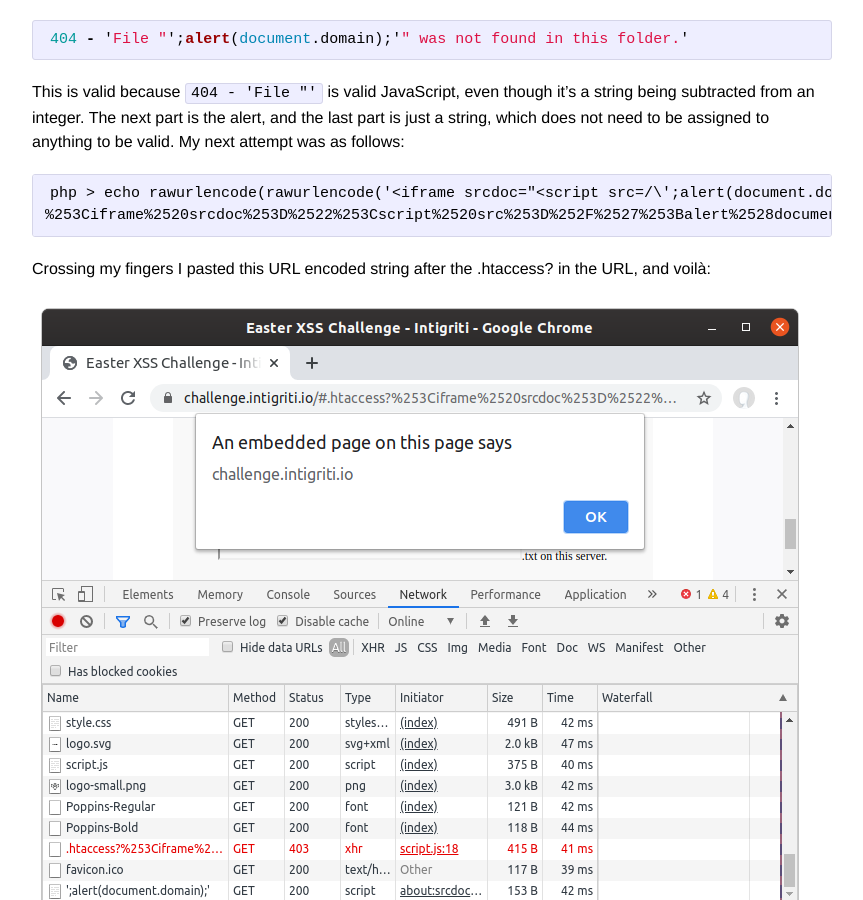
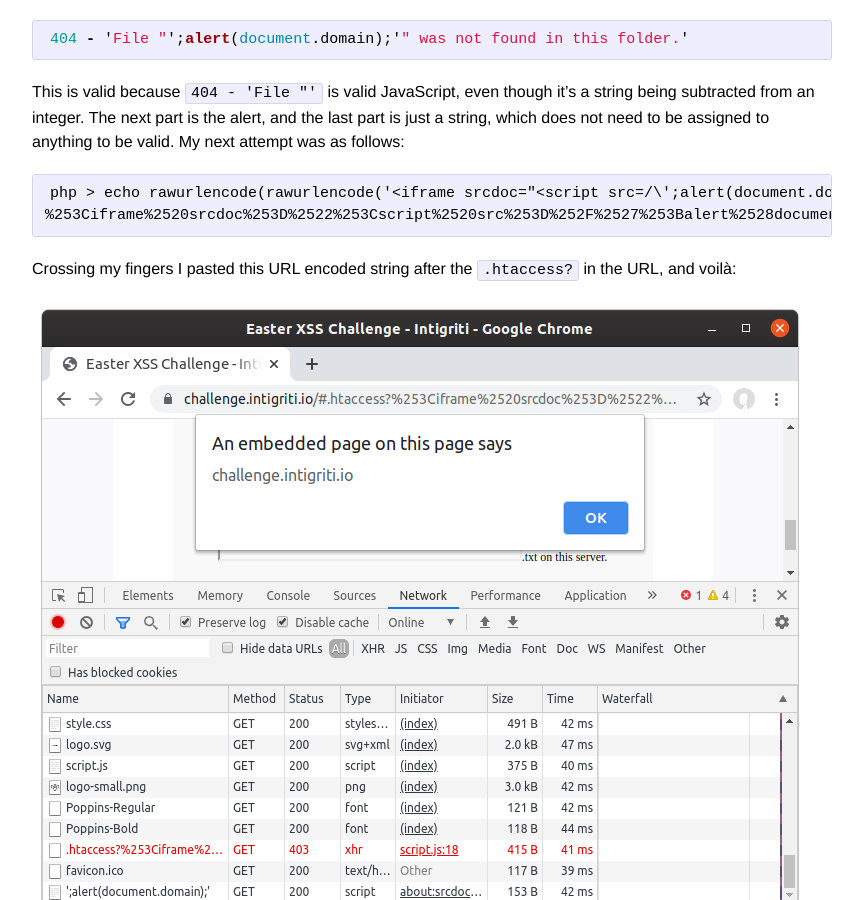
Before and after one commit to lboynton/lboynton.github.io, a Jekyll site: the page built from _posts/2020-04-20-intigriti-easter-xss-challenge-2020-write-up.md, in a window 1280 px wide and 900 px high, scrolled down 7743 px. Shown: the whole window, without its empty margins (208-1071 px from the left). Built offline with Jekyll 4.4.1, drawn with Linux system fonts in a browser that asks for light colours.

````diff
--- a/_posts/2020-04-20-intigriti-easter-xss-challenge-2020-write-up.md
+++ b/_posts/2020-04-20-intigriti-easter-xss-challenge-2020-write-up.md
@@ -135,7 +135,7 @@ php > echo rawurlencode(rawurlencode('<iframe srcdoc="<script src=/\';alert(docu
 %253Ciframe%2520srcdoc%253D%2522%253Cscript%2520src%253D%252F%2527%253Balert%2528document.domain%2529%253B%2527%253E%253C%252Fscript%253E%2522%253E%253C%252Fiframe%253E
 ```
 
-Crossing my fingers I pasted this URL encoded string after the .htaccess? in the URL, and voilà:
+Crossing my fingers I pasted this URL encoded string after the `.htaccess?` in the URL, and voilà:
 
 ![Successful XSS]({{ 'assets/intigriti-success.png' | relative_url }})
 
````
